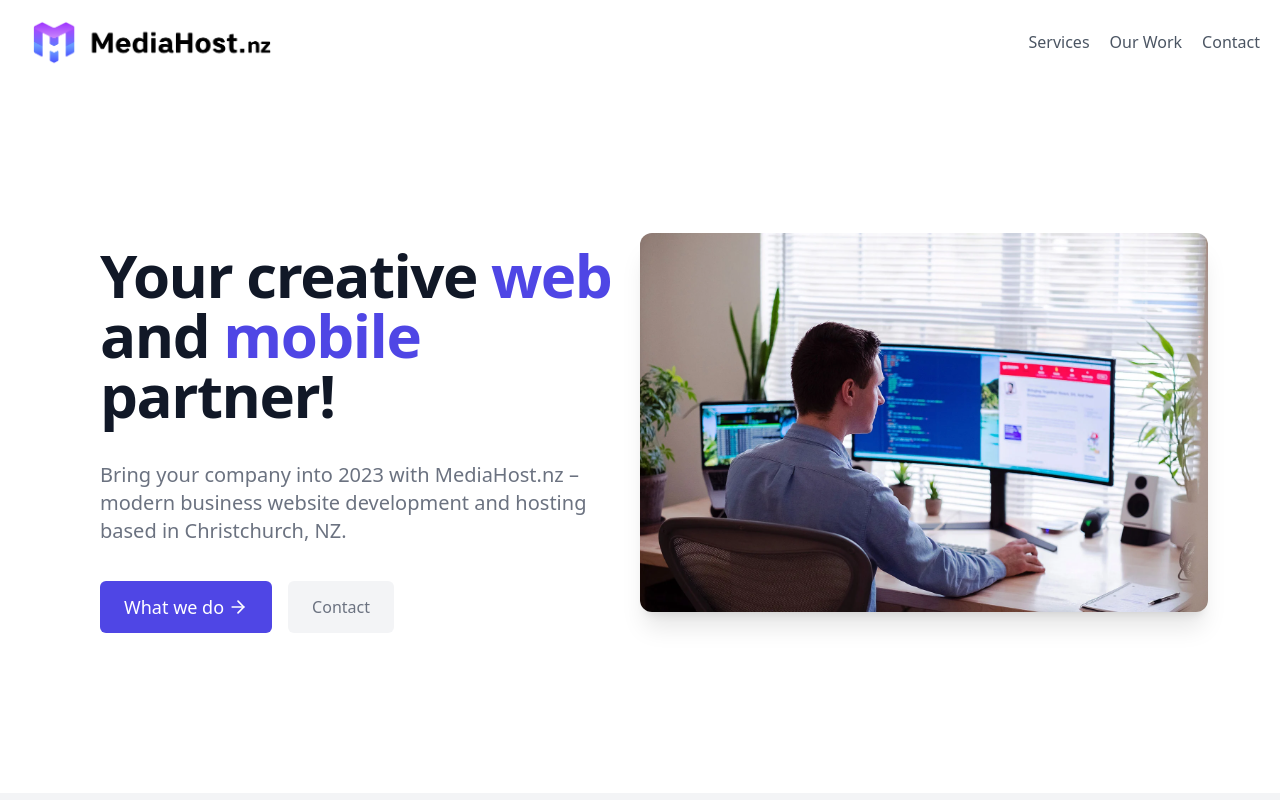
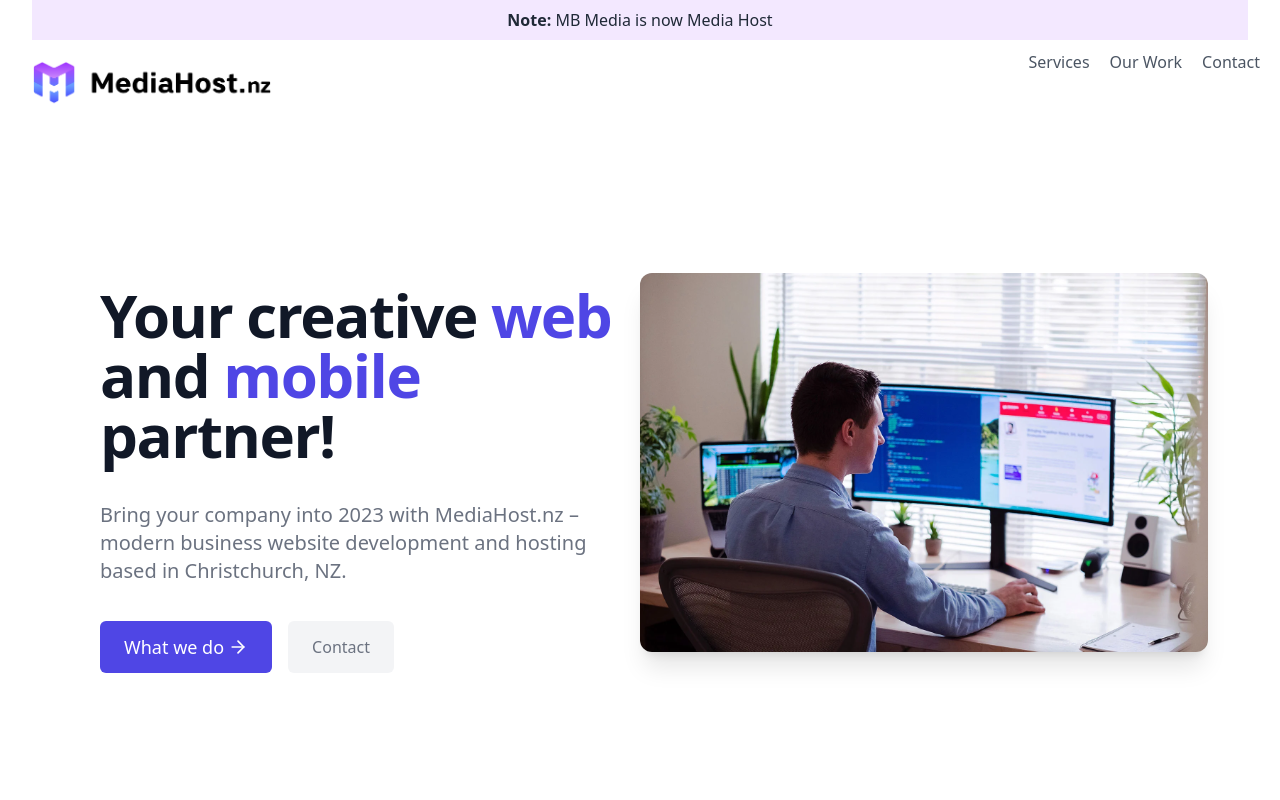
Before and after one commit to mb-media-nz/mbmedia-static, a website built with Vite: page src/index.html in a window 1280 px wide. Shown: the top 800 px of the page. Built offline with nearby package versions, Linux system fonts and the light colour scheme.

Commit message:
added banner notice

```diff
--- a/src/index.html
+++ b/src/index.html
@@ -12,6 +12,9 @@
 
 <!-- Navbar -->
 <section class="relative w-full px-8 text-gray-700 bg-white body-font">
+  <div class="py-2 bg-purple-100 text-center text-gray-800">
+    <strong>Note:</strong> MB Media is now Media Host
+  </div>
   <div class="container flex flex-col flex-wrap items-center justify-between py-5 mx-auto md:flex-row max-w-7xl">
     <a href="#" class="relative z-10 flex items-center w-auto text-2xl font-extrabold leading-none text-black select-none">
         <img src="./img/mediahost-logo.png" alt="" class="w-[240px]">
```
